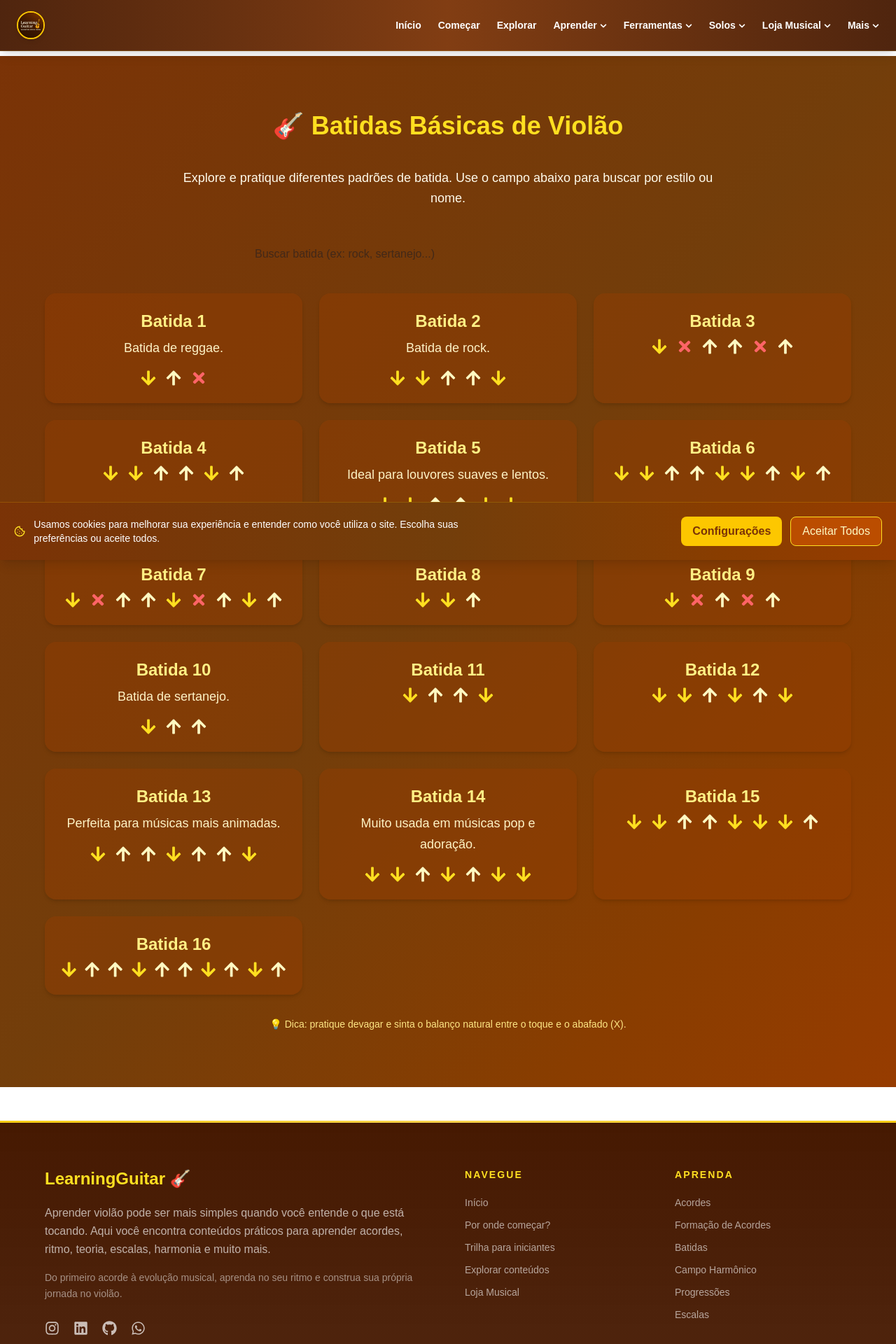
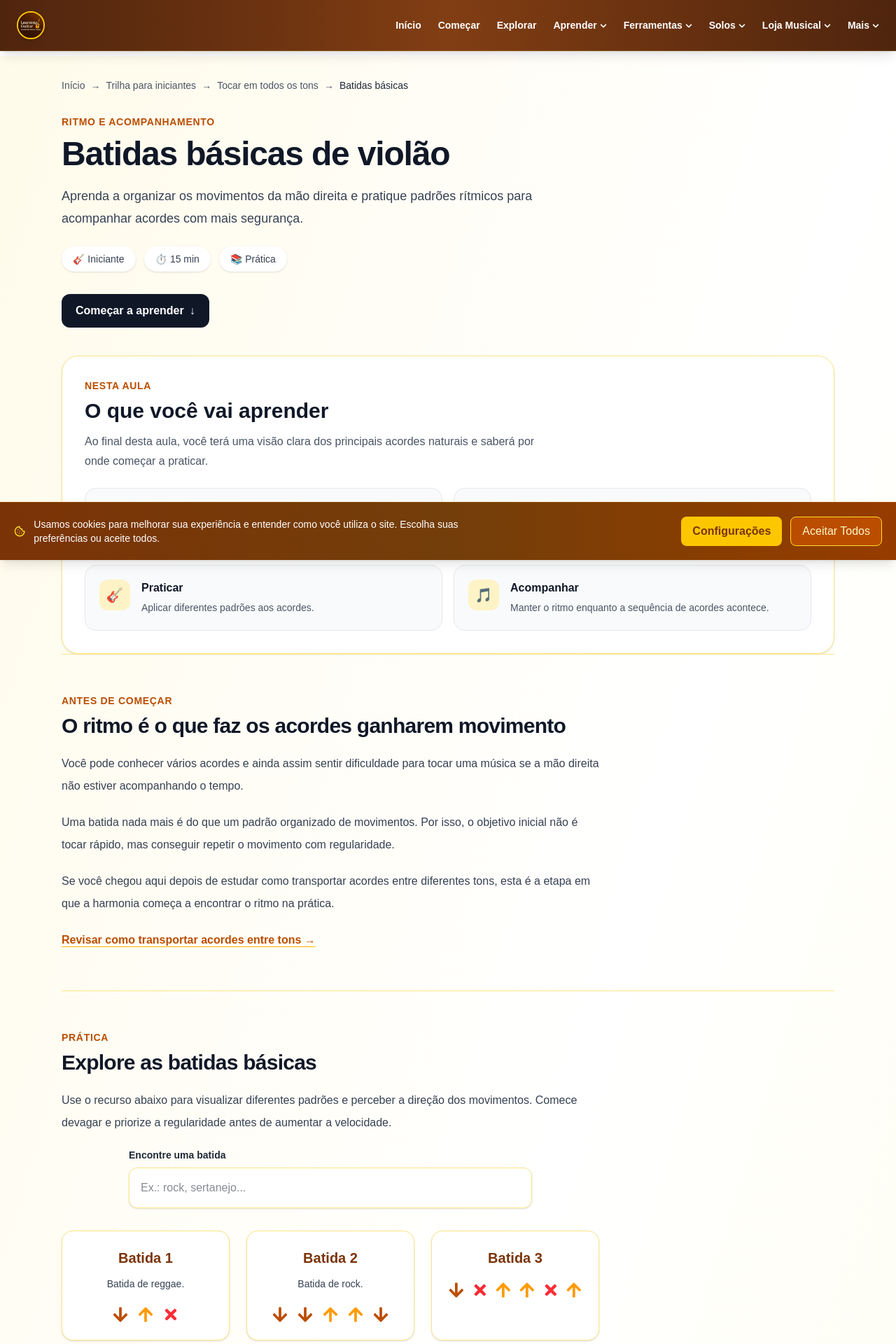
Before and after one commit to robsonalbuquerquedev/learningguitar, a Next.js app: page /batidas-basicas in a window 1280 px wide. Shown: the top 1920 px of the page at 70% size. Built offline with nearby package versions, Linux system fonts and the light colour scheme.

Commit message:
feat: repagina página de batidas básicas de violão

```diff
--- a/src/app/batidas-basicas/page.tsx
+++ b/src/app/batidas-basicas/page.tsx
@@ -1,28 +1,35 @@
 import type { Metadata } from "next";
 import BatidasContent from "@/components/batidas/BatidasContent";
 
+import LessonBreadcrumb from "@/components/learning/LessonBreadcrumb";
+import LessonHero from "@/components/learning/LessonHero";
+import LearningObjectives from "@/components/learning/LearningObjectives";
+import LessonSection from "@/components/learning/LessonSection";
+import LessonNavigation from "@/components/learning/LessonNavigation";
+import NextLesson from "@/components/learning/NextLesson";
+
 export const metadata: Metadata = {
     title: {
-        absolute: "Batidas Básicas de Violão | Guia Visual e Prático"
+        absolute: "Batidas Básicas de Violão | Ritmo e Acompanhamento"
     },
     description:
-        "Aprenda batidas básicas de violão com exemplos visuais, setas de movimento e padrões rítmicos. Perfeito para iniciantes começando a tocar.",
+        "Aprenda batidas básicas de violão, entenda os movimentos de mão direita e pratique padrões rítmicos para acompanhar acordes com mais segurança.",
     keywords: [
         "batidas de violão",
         "ritmo violão",
         "padrões de batida",
         "como fazer batida violão",
         "batida para iniciantes",
-        "violão ritmos básicos",
+        "ritmos básicos violão",
         "levadas violão"
     ],
     alternates: {
         canonical: "https://aprenderviolaoonline.com.br/batidas-basicas"
     },
     openGraph: {
-        title: "Batidas Básicas de Violão | Guia Completo",
+        title: "Batidas Básicas de Violão | Ritmo e Acompanhamento",
         description:
-            "Aprenda batidas básicas de violão com animações visuais, setas para cima e para baixo e padrões rítmicos práticos.",
+            "Entenda os movimentos das batidas e pratique padrões rítmicos básicos para acompanhar acordes no violão.",
         url: "https://aprenderviolaoonline.com.br/batidas-basicas",
         images: ["/og-image.png"]
     }
@@ -30,17 +37,190 @@ export const metadata: Metadata = {
 
 export default function BatidasPage() {
     return (
-        <main className="min-h-screen bg-gradient-to-br from-amber-900 via-yellow-900 to-amber-800 text-amber-50 py-20 px-6">
-            <div className="max-w-6xl mx-auto space-y-10">
-                <h1 className="text-3xl sm:text-4xl font-bold text-center text-yellow-300 animate-fadeSlide">
-                    🎸 Batidas Básicas de Violão
-                </h1>
+        <main className="min-h-screen bg-gradient-to-br from-amber-50 via-white to-yellow-50">
+            <div className="mx-auto max-w-6xl px-4 py-8 md:px-6">
+                <LessonBreadcrumb
+                    items={[
+                        { label: "Início", href: "/" },
+                        {
+                            label: "Trilha para iniciantes",
+                            href: "/"
+                        },
+                        {
+                            label: "Tocar em todos os tons",
+                            href: "/aprender-tocar-em-todos-os-tons"
+                        },
+                        {
+                            label: "Batidas básicas"
+                        }
+                    ]}
+                />
 
-                <p className="text-lg leading-relaxed text-center max-w-3xl mx-auto animate-fadeIn">
-                    Explore e pratique diferentes padrões de batida. Use o campo abaixo para buscar por estilo ou nome.
-                </p>
+                <LessonHero
+                    category="Ritmo e acompanhamento"
+                    title="Batidas básicas de violão"
+                    description="Aprenda a organizar os movimentos da mão direita e pratique padrões rítmicos para acompanhar acordes com mais segurança."
+                    level="Iniciante"
+                    duration="15 min"
+                    type="Prática"
+                />
 
-                <BatidasContent />
+                <div id="lesson-content">
+                    <LearningObjectives
+                        objectives={[
+                            {
+                                icon: "🥁",
+                                title: "Entender",
+                                description:
+                                    "Reconhecer os movimentos básicos usados nas batidas."
+                            },
+                            {
+                                icon: "🎯",
+                                title: "Controlar",
+                                description:
+                                    "Manter um movimento regular da mão direita."
+                            },
+                            {
+                                icon: "🎸",
+                                title: "Praticar",
+                                description:
+                                    "Aplicar diferentes padrões aos acordes."
+                            },
+                            {
+                                icon: "🎵",
+                                title: "Acompanhar",
+                                description:
+                                    "Manter o ritmo enquanto a sequência de acordes acontece."
+                            }
+                        ]}
+                    />
+
+                    <LessonSection
+                        eyebrow="Antes de começar"
+                        title="O ritmo é o que faz os acordes ganharem movimento"
+                    >
+                        <p>
+                            Você pode conhecer vários acordes e ainda assim
+                            sentir dificuldade para tocar uma música se a mão
+                            direita não estiver acompanhando o tempo.
+                        </p>
+
+                        <p>
+                            Uma batida nada mais é do que um padrão organizado
+                            de movimentos. Por isso, o objetivo inicial não é
+                            tocar rápido, mas conseguir repetir o movimento com
+                            regularidade.
+                        </p>
+
+                        <p>
+                            Se você chegou aqui depois de estudar como
+                            transportar acordes entre diferentes tons, esta é
+                            a etapa em que a harmonia começa a encontrar o
+                            ritmo na prática.
+                        </p>
+
+                        <p>
+                            <a
+                                href="/aprender-tocar-em-todos-os-tons"
+                                className="font-semibold text-amber-700 underline decoration-amber-400 underline-offset-4 hover:text-amber-900"
+                            >
+                                Revisar como transportar acordes entre tons →
+                            </a>
+                        </p>
+                    </LessonSection>
+
+                    <LessonSection
+                        eyebrow="Prática"
+                        title="Explore as batidas básicas"
+                    >
+                        <p>
+                            Use o recurso abaixo para visualizar diferentes
+                            padrões e perceber a direção dos movimentos.
+                            Comece devagar e priorize a regularidade antes de
+                            aumentar a velocidade.
+                        </p>
+
+                        <BatidasContent />
+                    </LessonSection>
+
+                    <LessonSection
+                        eyebrow="Como estudar"
+                        title="Comece pelo movimento, depois pelo padrão"
+                    >
+                        <p>
+                            Antes de tentar decorar uma sequência inteira,
+                            pratique o movimento da mão direita de forma
+                            contínua. A mão deve continuar acompanhando o
+                            pulso mesmo quando você troca de acorde.
+                        </p>
+
+                        <p>
+                            Depois, escolha uma batida simples e aplique-a a
+                            uma sequência de acordes que você já conhece.
+                            Primeiro mantenha o mesmo acorde por alguns
+                            compassos; depois introduza as trocas.
+                        </p>
+
+                        <p>
+                            O objetivo é fazer com que a troca de acordes e o
+                            movimento da mão direita aconteçam juntos, sem que
+                            uma coisa interrompa a outra.
+                        </p>
+                    </LessonSection>
+
+                    <LessonSection
+                        eyebrow="Próximo passo"
+                        title="E quando você quiser mais controle?"
+                    >
+                        <p>
+                            As batidas trabalham principalmente o movimento
+                            rítmico da mão direita. Depois que esse movimento
+                            estiver mais confortável, você pode explorar outra
+                            forma de acompanhar os mesmos acordes: os
+                            dedilhados.
+                        </p>
+
+                        <p>
+                            Nos dedilhados, cada dedo pode assumir funções
+                            diferentes e o padrão das cordas tocadas cria uma
+                            textura mais detalhada para o acompanhamento.
+                        </p>
+
+                        <a
+                            href="/dedilhados"
+                            className="mt-4 inline-flex font-semibold text-amber-700 underline decoration-amber-300 underline-offset-4 hover:text-amber-800"
+                        >
+                            Continuar para dedilhados →
+                        </a>
+                    </LessonSection>
+
+                    <NextLesson
+                        title="Dedilhados"
+                        description="Leve o controle da mão direita para padrões de dedilhado e explore novas formas de acompanhar os acordes."
+                        href="/dedilhados"
+                    />
+
+                    <LessonNavigation
+                        previous={{
+                            href: "/aprender-tocar-em-todos-os-tons",
+                            title: "Tocar em todos os tons"
+                        }}
+                        home={{
+                            href: "/",
+                            title: "Trilha para iniciantes"
+                        }}
+                        next={{
+                            href: "/dedilhados",
+                            title: "Dedilhados"
+                        }}
+                    />
+
+                    <p className="mt-10 text-center text-sm text-gray-600">
+                        Continue praticando: primeiro encontre um movimento
+                        confortável, depois busque regularidade e só então
+                        aumente a velocidade. 🎸
+                    </p>
+                </div>
             </div>
         </main>
     );
--- a/src/components/batidas/BatidasContent.tsx
+++ b/src/components/batidas/BatidasContent.tsx
@@ -1,88 +1,118 @@
 "use client";
 
 import { useState } from "react";
-import { motion } from "framer-motion";
 import { FaArrowDown, FaArrowUp, FaTimes } from "react-icons/fa";
 import { batidas, type Batida } from "@/data/batidas";
 
 export default function BatidasContent() {
-    const [filtro, setFiltro] = useState<string>("");
+    const [filtro, setFiltro] = useState("");
 
-    const batidasFiltradas = batidas.filter((b: Batida) =>
-        b.nome.toLowerCase().includes(filtro.toLowerCase()) ||
-        (b.descricao && b.descricao.toLowerCase().includes(filtro.toLowerCase()))
+    const batidasFiltradas = batidas.filter((batida: Batida) =>
+        batida.nome.toLowerCase().includes(filtro.toLowerCase()) ||
+        (batida.descricao &&
+            batida.descricao.toLowerCase().includes(filtro.toLowerCase()))
     );
 
     return (
-        <motion.div
-            className="space-y-8"
-            initial={{ opacity: 0, y: 50 }}
-            animate={{ opacity: 1, y: 0 }}
-            transition={{ duration: 0.8 }}
-        >
-            {/* Campo de busca */}
-            <div className="flex justify-center">
-                <motion.input
+        <div className="space-y-8">
+            <div className="mx-auto max-w-xl">
+                <label
+                    htmlFor="busca-batidas"
+                    className="mb-2 block text-sm font-semibold text-gray-800"
+                >
+                    Encontre uma batida
+                </label>
+
+                <input
+                    id="busca-batidas"
                     type="text"
-                    placeholder="Buscar batida (ex: rock, sertanejo...)"
-                    className="w-full sm:w-2/3 lg:w-1/2 p-3 rounded-xl text-gray-900 focus:outline-none focus:ring-2 focus:ring-yellow-400"
+                    placeholder="Ex.: rock, sertanejo..."
                     value={filtro}
-                    onChange={(e) => setFiltro(e.target.value)}
-                    whileFocus={{ scale: 1.03 }}
-                    transition={{ type: "spring", stiffness: 200 }}
+                    onChange={(event) => setFiltro(event.target.value)}
+                    className="w-full rounded-xl border border-amber-200 bg-white px-4 py-3 text-gray-900 shadow-sm outline-none transition focus:border-amber-400 focus:ring-2 focus:ring-amber-200"
                 />
             </div>
 
-            {/* Grid de batidas */}
             {batidasFiltradas.length > 0 ? (
-                <motion.div
-                    className="grid sm:grid-cols-2 lg:grid-cols-3 gap-6"
-                    initial="hidden"
-                    animate="visible"
-                    variants={{
-                        hidden: {},
-                        visible: {
-                            transition: { staggerChildren: 0.1 },
-                        },
-                    }}
-                >
-                    {batidasFiltradas.map((batida: Batida, index: number) => (
-                        <motion.div
-                            key={index}
-                            className="bg-amber-800/40 p-6 rounded-2xl shadow-md text-center hover:scale-105 transition-transform"
-                            variants={{
-                                hidden: { opacity: 0, y: 30 },
-                                visible: { opacity: 1, y: 0 },
-                            }}
-                            transition={{ duration: 0.4, ease: "easeOut" }}
-                            whileHover={{ scale: 1.05 }}
+                <div className="grid gap-6 sm:grid-cols-2 lg:grid-cols-3">
+                    {batidasFiltradas.map((batida: Batida) => (
+                        <article
+                            key={batida.nome}
+                            className="rounded-2xl border border-amber-200 bg-white p-6 text-center shadow-sm"
                         >
-                            <h2 className="text-2xl font-semibold text-yellow-200 mb-2">{batida.nome}</h2>
+                            <h3 className="text-xl font-bold text-amber-900">
+                                {batida.nome}
+                            </h3>
 
                             {batida.descricao && (
-                                <p className="text-lg leading-relaxed mb-4 text-amber-100">{batida.descricao}</p>
+                                <p className="mt-3 text-sm leading-relaxed text-gray-700">
+                                    {batida.descricao}
+                                </p>
                             )}
 
-                            <div className="flex justify-center gap-3 text-2xl">
-                                {batida.padrao.map((mov: "down" | "up" | "mute", i: number) => {
-                                    if (mov === "down") return <FaArrowDown key={i} className="text-yellow-300" />;
-                                    if (mov === "up") return <FaArrowUp key={i} className="text-yellow-100" />;
-                                    if (mov === "mute") return <FaTimes key={i} className="text-red-400" />;
-                                    return null;
-                                })}
+                            <div
+                                className="mt-5 flex justify-center gap-3 text-2xl"
+                                aria-label={`Padrão da batida ${batida.nome}`}
+                            >
+                                {batida.padrao.map(
+                                    (
+                                        movimento:
+                                            | "down"
+                                            | "up"
+                                            | "mute",
+                                        index: number
+                                    ) => {
+                                        if (movimento === "down") {
+                                            return (
+                                                <FaArrowDown
+                                                    key={index}
+                                                    className="text-amber-700"
+                                                    aria-hidden="true"
+                                                />
+                                            );
+                                        }
+
+                                        if (movimento === "up") {
+                                            return (
+                                                <FaArrowUp
+                                                    key={index}
+                                                    className="text-amber-500"
+                                                    aria-hidden="true"
+                                                />
+                                            );
+                                        }
+
+                                        if (movimento === "mute") {
+                                            return (
+                                                <FaTimes
+                                                    key={index}
+                                                    className="text-red-500"
+                                                    aria-hidden="true"
+                                                />
+                                            );
+                                        }
+
+                                        return null;
+                                    }
+                                )}
                             </div>
-                        </motion.div>
+                        </article>
                     ))}
-                </motion.div>
+                </div>
             ) : (
-                <p className="text-center text-yellow-200 mt-8">
-                    Nenhuma batida encontrada para &quot;<span className="font-semibold">{filtro}</span>&quot;
+                <p className="text-center text-sm text-gray-600">
+                    Nenhuma batida encontrada para{" "}
+                    <span className="font-semibold text-gray-900">
+                        &quot;{filtro}&quot;
+                    </span>
+                    .
                 </p>
             )}
 
-            <p className="text-center text-sm text-amber-200 mt-6">
-                💡 Dica: pratique devagar e sinta o balanço natural entre o toque e o abafado (X).
+            <p className="text-center text-sm text-gray-600">
+                💡 Dica: pratique devagar e perceba o balanço entre os
+                movimentos para baixo, para cima e os abafamentos (X).
             </p>
-        </motion.div>
+        </div>
     );
 }
```
Also changed, not shown: 1 other file (tests, documents, lock files or other folders).
